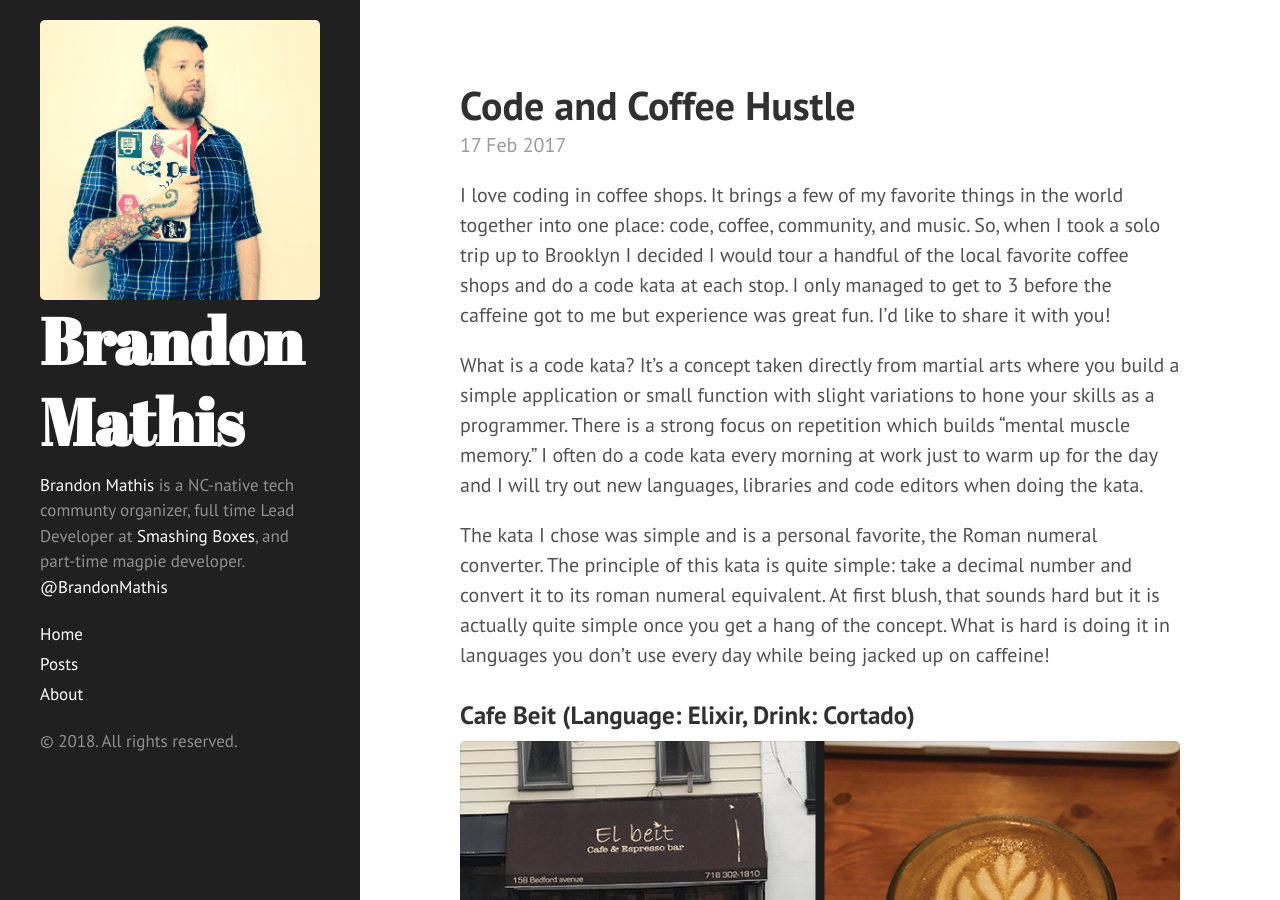
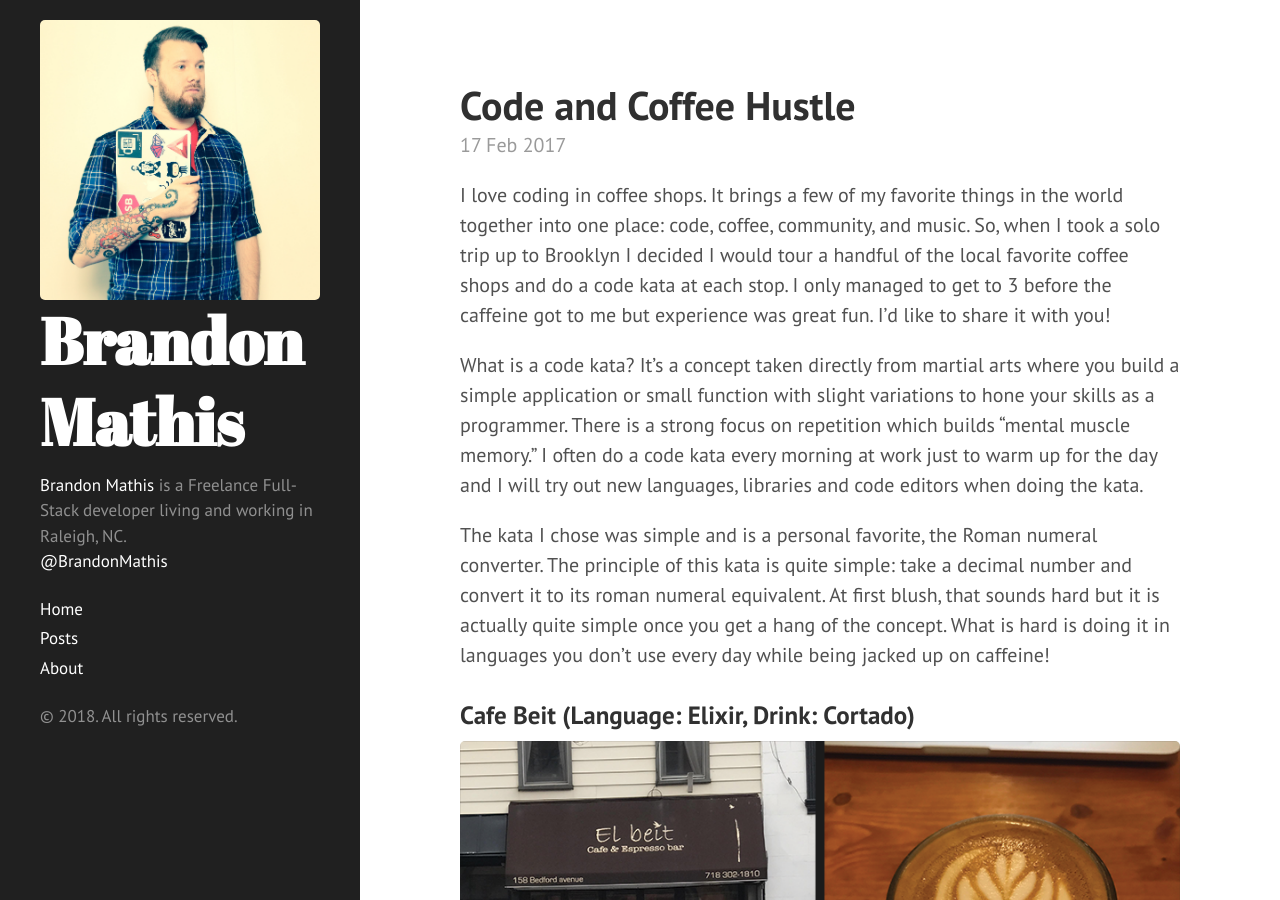
Before and after one commit to BrandonMathis/brandonmathis.github.com, a Jekyll site: the page built from index.html, in a window 1280 px wide and 900 px high. Built offline with Jekyll 4.4.1, drawn with Linux system fonts in a browser that asks for light colours; the list of posts is cut into pages by our own code.

Commit message:
Update _config.yml

```diff
--- a/_config.yml
+++ b/_config.yml
@@ -17,7 +17,7 @@ permalink: pretty
 # Setup
 title: Brandon Mathis
 tagline: 'Few facts, mostly opinions.'
-description: '<a href="http://brandonmathis.me" target="_blank">Brandon Mathis</a> is a NC-native tech communty organizer, full time Lead Developer at <a href="http://smashingboxes.com" target="_blank">Smashing Boxes</a>, and part-time magpie developer. <br/> <a href="http://twitter.com/brandonmathis">@BrandonMathis</a>'
+description: '<a href="http://brandonmathis.me" target="_blank">Brandon Mathis</a> is a Freelance Full-Stack developer living and working in Raleigh, NC. <br/> <a href="http://twitter.com/brandonmathis">@BrandonMathis</a>'
 url: http://brandonmathis.me
 baseurl: /
 
```
